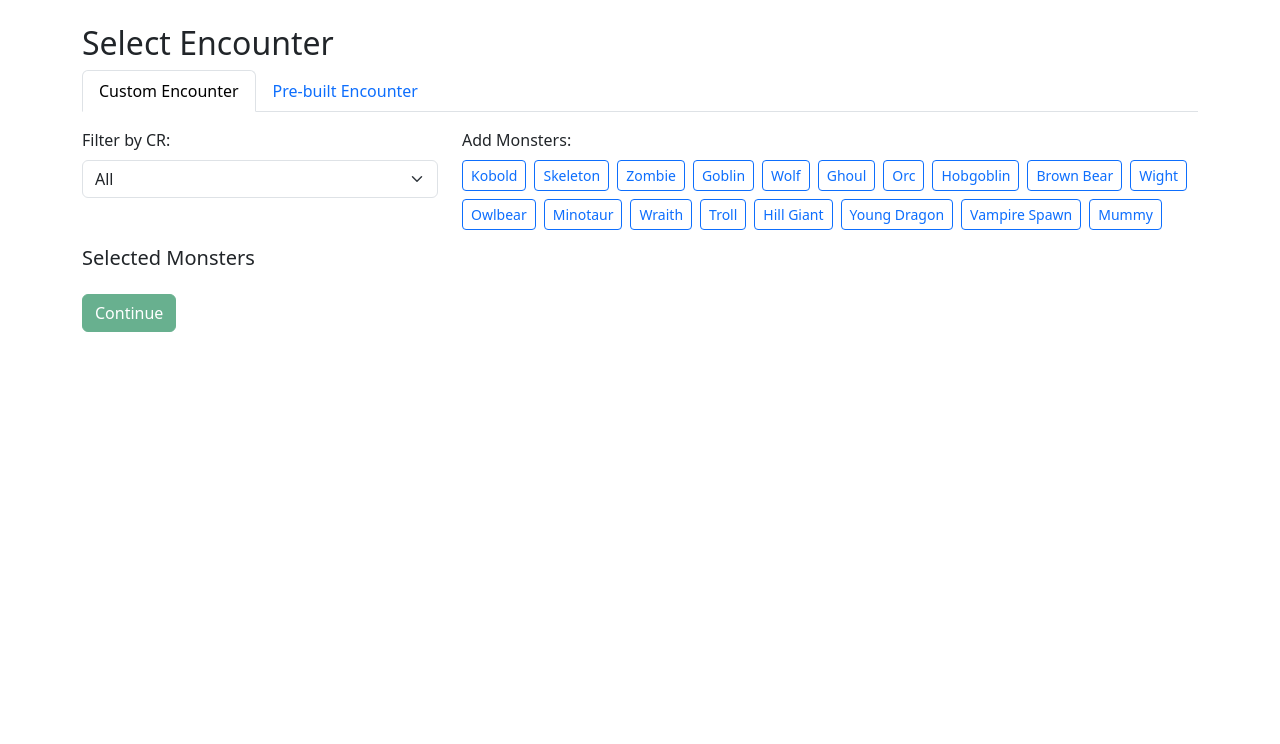
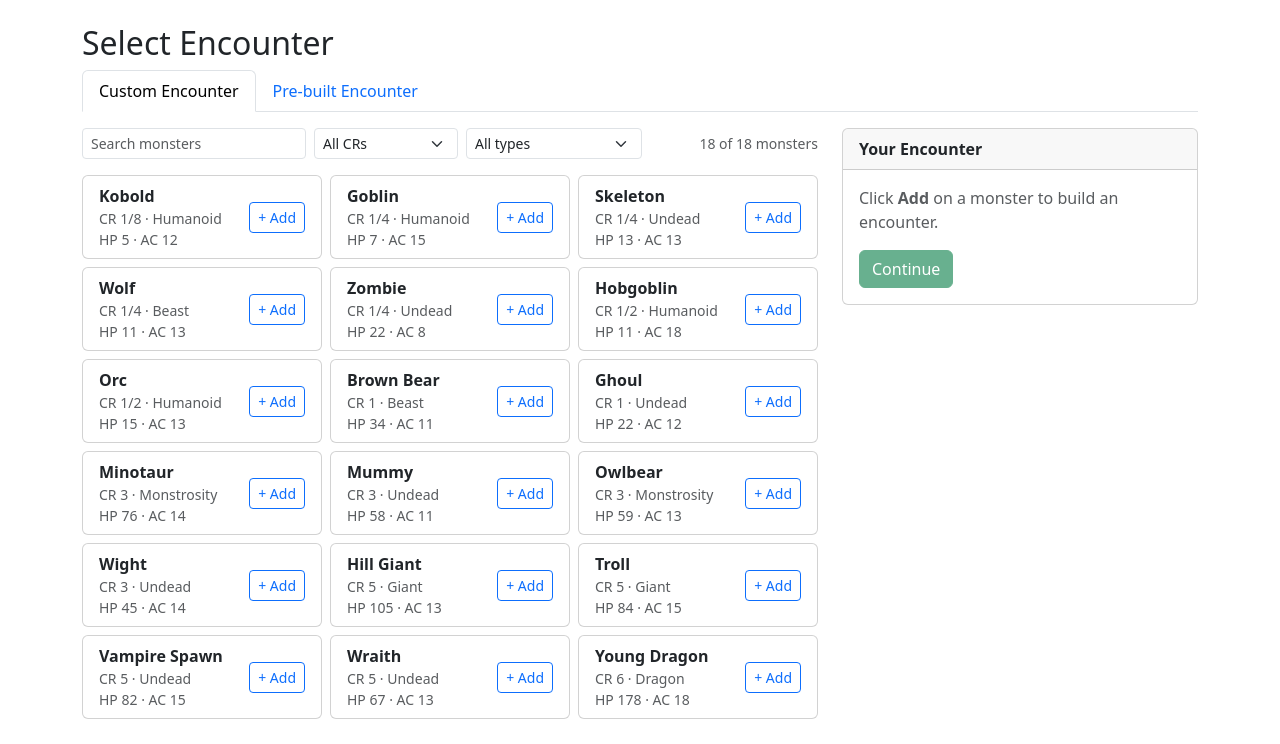
Before and after one commit to helix90/dnd5e_combat_sim, a Flask app: page /encounter in a window 1280 px wide. Shown: the part 56-800 px from the top of the page. Run offline with Flask 3, Linux system fonts and the light colour scheme; data comes from the database, SQL or seed files in the repository.

Commit message:
Make the custom encounter tab easier to browse
Show monsters as a filterable card grid (search, CR, type) sorted by CR,
with a sticky "Your Encounter" panel that groups monsters with +/-
counts, shows difficulty and XP, and holds Continue and Clear. Fixes the
CR filter, which threw on every change, and gives each tab its own
Continue button so they no longer enable each other.

Co-Authored-By: Claude Opus 5.5 <noreply@anthropic.com>

```diff
--- a/templates/encounter_selection.html
+++ b/templates/encounter_selection.html
@@ -5,7 +5,9 @@
   .encounter-card:hover, .encounter-card:focus { border-color: var(--bs-primary); outline: none; }
   .encounter-card.selected { border-color: var(--bs-primary); box-shadow: 0 0 0 .15rem rgba(var(--bs-primary-rgb), .35); background: var(--bs-primary-bg-subtle); }
   .encounter-group + .encounter-group { margin-top: 1.25rem; }
-  #prebuilt-summary { top: 1rem; }
+  #prebuilt-summary, #custom-summary { top: 1rem; }
+  .monster-card.in-encounter { border-color: var(--bs-success); background: var(--bs-success-bg-subtle); }
+  .qty-btn { width: 1.75rem; padding: 0; }
 </style>
 <h2>Select Encounter</h2>
 <ul class="nav nav-tabs" id="encounterTab" role="tablist">
@@ -18,27 +20,41 @@
 </ul>
 <div class="tab-content mt-3" id="encounterTabContent">
   <div class="tab-pane fade show active" id="custom" role="tabpanel">
-    <div class="row mb-3">
-      <div class="col-md-4">
-        <label for="cr-filter" class="form-label">Filter by CR:</label>
-        <select class="form-select" id="cr-filter">
-          <option value="">All</option>
-          <!-- JS will populate CR options -->
+    <div class="row g-4">
+      <div class="col-lg-8">
+        <div class="d-flex flex-wrap gap-2 align-items-center mb-3">
+          <input type="search" id="monster-search" class="form-control form-control-sm" style="max-width: 14rem"
+                 placeholder="Search monsters" aria-label="Search monsters">
+          <select id="cr-filter" class="form-select form-select-sm" style="max-width: 9rem" aria-label="Filter by CR">
+            <option value="">All CRs</option>
           </select>
+          <select id="monster-type-filter" class="form-select form-select-sm" style="max-width: 11rem" aria-label="Filter by type">
+            <option value="">All types</option>
+          </select>
+          <small class="text-muted ms-auto" id="monster-count"></small>
         </div>
-      <div class="col-md-8">
-        <label class="form-label">Add Monsters:</label>
-        <div id="monster-selector" class="d-flex flex-wrap gap-2">
-          <!-- JS will populate monster buttons -->
+        <div id="monster-selector">
+          <div class="text-muted">Loading monsters…</div>
+        </div>
+      </div>
+      <div class="col-lg-4 order-first order-lg-last">
+        <div class="card sticky-lg-top" id="custom-summary">
+          <div class="card-header fw-semibold d-flex justify-content-between">
+            <span>Your Encounter</span>
+            <span class="text-muted fw-normal small" id="custom-total"></span>
+          </div>
+          <div class="card-body">
+            <ul id="selected-monsters" class="list-unstyled mb-0"></ul>
+            <p id="custom-empty" class="text-muted mb-0">Click <strong>Add</strong> on a monster to build an encounter.</p>
+            <div id="custom-balance" class="mt-3"></div>
+            <div class="d-flex gap-2 mt-3">
+              <button id="custom-continue" class="btn btn-success" disabled>Continue</button>
+              <button id="custom-clear" class="btn btn-outline-secondary d-none">Clear</button>
             </div>
           </div>
         </div>
-    <h5>Selected Monsters</h5>
-    <ul id="selected-monsters" class="list-group mb-3">
-      <!-- JS will populate selected monsters -->
-    </ul>
-    <div id="balance-warning" class="alert alert-warning d-none"></div>
-    <button id="custom-continue" class="btn btn-success" disabled>Continue</button>
+      </div>
+    </div>
   </div>
   <div class="tab-pane fade" id="prebuilt" role="tabpanel">
     <div class="row g-4">
@@ -85,24 +101,11 @@
 <script>
 let currentParty = null;
 
-// Helper function to enable/disable both continue buttons
-function setContinueButtons(enabled, onClickHandler) {
-  const customBtn = document.getElementById('custom-continue');
-  const prebuiltBtn = document.getElementById('prebuilt-continue');
-
-  if (customBtn) {
-    customBtn.disabled = !enabled;
-    if (enabled && onClickHandler) {
-      customBtn.onclick = onClickHandler;
-    }
-  }
-
-  if (prebuiltBtn) {
-    prebuiltBtn.disabled = !enabled;
-    if (enabled && onClickHandler) {
-      prebuiltBtn.onclick = onClickHandler;
-    }
-  }
+// Each tab has its own Continue button; a null handler disables it
+function setContinueButton(id, onClickHandler) {
+  const button = document.getElementById(id);
+  button.disabled = !onClickHandler;
+  button.onclick = onClickHandler;
 }
 
 const TYPE_BADGES = { mob: 'bg-secondary', mixed: 'bg-info text-dark', elite: 'bg-warning text-dark', boss: 'bg-danger' };
@@ -275,9 +278,7 @@ function selectPrebuiltEncounter(name) {
     markSelectedCard();
     renderPrebuiltDetails(name, result);
     document.getElementById('prebuilt-clear').classList.remove('d-none');
-    setContinueButtons(true, function() {
-      window.location.href = '/simulate';
-    });
+    setContinueButton('prebuilt-continue', () => { window.location.href = '/simulate'; });
     // On narrow screens the summary sits below the list, so bring it into view
     if (window.innerWidth < 992) {
       document.getElementById('prebuilt-summary').scrollIntoView({ behavior: 'smooth' });
@@ -331,7 +332,7 @@ function clearPrebuiltSelection() {
       document.getElementById('prebuilt-details').innerHTML =
         '<p class="text-muted mb-0">Pick an encounter from the list to see its difficulty for your party.</p>';
       document.getElementById('prebuilt-clear').classList.add('d-none');
-      setContinueButtons(false, null);
+      setContinueButton('prebuilt-continue', null);
     })
     .catch(error => {
       console.error('Error clearing selection:', error);
@@ -339,58 +340,190 @@ function clearPrebuiltSelection() {
 }
 
 // Custom encounter functions
-function getSelectedMonsters() {
-  const selectedMonsters = [];
-  const monsterButtons = document.querySelectorAll('#monster-selector .btn-success');
-  monsterButtons.forEach(btn => {
-    const monsterData = JSON.parse(btn.dataset.monster);
-    selectedMonsters.push(monsterData);
-  });
-  return selectedMonsters;
+let allMonsters = [];
+const customCounts = new Map();  // monster name -> how many are in the encounter
+let balanceRequest = 0;          // ignore balance responses that arrive out of order
+
+function crValue(cr) {
+  const [num, den] = String(cr).split('/');
+  return den ? Number(num) / Number(den) : Number(num);
 }
 
-function addMonster(monsterData) {
-  const monsterSelector = document.getElementById('monster-selector');
-  const monsterButton = document.createElement('button');
-  monsterButton.className = 'btn btn-success btn-sm';
-  monsterButton.dataset.monster = JSON.stringify(monsterData);
-  monsterButton.textContent = monsterData.name;
-  monsterButton.onclick = function() {
-    this.remove();
-    updateSelectedMonsters();
-  };
-  monsterSelector.appendChild(monsterButton);
-  updateSelectedMonsters();
+function loadMonsters() {
+  fetch('/api/monsters')
+    .then(response => {
+      if (!response.ok) throw new Error(`HTTP ${response.status}`);
+      return response.json();
+    })
+    .then(monsters => {
+      allMonsters = monsters.slice().sort((a, b) => crValue(a.cr) - crValue(b.cr) || a.name.localeCompare(b.name));
+
+      const crFilter = document.getElementById('cr-filter');
+      [...new Set(allMonsters.map(m => String(m.cr)))].forEach(cr => {
+        crFilter.add(new Option(`CR ${cr}`, cr));
+      });
+      const typeFilter = document.getElementById('monster-type-filter');
+      [...new Set(allMonsters.map(m => m.type).filter(Boolean))].sort().forEach(type => {
+        typeFilter.add(new Option(capitalize(type), type));
+      });
+
+      crFilter.onchange = renderMonsterList;
+      typeFilter.onchange = renderMonsterList;
+      document.getElementById('monster-search').oninput = renderMonsterList;
+      document.getElementById('custom-clear').onclick = clearCustomEncounter;
+      renderMonsterList();
+      renderCustomEncounter();
+    })
+    .catch(error => {
+      console.error('Error loading monsters:', error);
+      document.getElementById('monster-selector').innerHTML =
+        '<div class="alert alert-danger">Failed to load monsters</div>';
+    });
 }
 
-function updateSelectedMonsters() {
-  const selectedMonsters = getSelectedMonsters();
-  const selectedList = document.getElementById('selected-monsters');
+function renderMonsterList() {
+  const container = document.getElementById('monster-selector');
+  const cr = document.getElementById('cr-filter').value;
+  const type = document.getElementById('monster-type-filter').value;
+  const query = document.getElementById('monster-search').value.trim().toLowerCase();
 
-  selectedList.innerHTML = '';
-  selectedMonsters.forEach(monster => {
-    const li = document.createElement('li');
-    li.className = 'list-group-item d-flex justify-content-between align-items-center';
-    li.innerHTML = `
-      ${monster.name} (CR: ${monster.cr}, HP: ${monster.hp}, AC: ${monster.ac})
-      <span class="badge bg-primary rounded-pill">${monster.count || 1}</span>
-    `;
-    selectedList.appendChild(li);
+  const matches = allMonsters.filter(m =>
+    (!cr || String(m.cr) === cr) &&
+    (!type || m.type === type) &&
+    (!query || m.name.toLowerCase().includes(query))
+  );
+  document.getElementById('monster-count').textContent = `${matches.length} of ${allMonsters.length} monsters`;
+
+  if (matches.length === 0) {
+    container.innerHTML = '<div class="text-muted">No monsters match these filters.</div>';
+    return;
+  }
+
+  container.innerHTML = `<div class="row row-cols-1 row-cols-md-2 row-cols-xl-3 g-2">
+    ${matches.map(m => {
+      const count = customCounts.get(m.name) || 0;
+      return `<div class="col">
+        <div class="card h-100 monster-card${count ? ' in-encounter' : ''}">
+          <div class="card-body py-2 px-3 d-flex justify-content-between align-items-center gap-2">
+            <div>
+              <div class="fw-semibold">${escapeHtml(m.name)}</div>
+              <div class="small text-muted">CR ${escapeHtml(m.cr)} · ${escapeHtml(capitalize(m.type || ''))}</div>
+              <div class="small text-muted">HP ${escapeHtml(m.hp)} · AC ${escapeHtml(m.ac)}</div>
+            </div>
+            <button type="button" class="btn btn-sm ${count ? 'btn-success' : 'btn-outline-primary'} text-nowrap"
+                    data-name="${escapeHtml(m.name)}" aria-label="Add ${escapeHtml(m.name)}">
+              + Add${count ? ` <span class="badge bg-light text-dark ms-1">${count}</span>` : ''}
+            </button>
+          </div>
+        </div>
+      </div>`;
+    }).join('')}
+  </div>`;
+
+  container.querySelectorAll('button[data-name]').forEach(btn => {
+    btn.onclick = () => changeMonsterCount(btn.dataset.name, 1);
+  });
+}
+
+function changeMonsterCount(name, delta) {
+  const count = Math.max(0, (customCounts.get(name) || 0) + delta);
+  if (count) customCounts.set(name, count); else customCounts.delete(name);
+  renderMonsterList();
+  renderCustomEncounter();
+}
+
+function clearCustomEncounter() {
+  customCounts.clear();
+  renderMonsterList();
+  renderCustomEncounter();
+}
+
+// The backend expects one entry per monster, so expand the counts
+function getSelectedMonsters() {
+  const selected = [];
+  customCounts.forEach((count, name) => {
+    const monster = allMonsters.find(m => m.name === name);
+    for (let i = 0; i < count; i++) selected.push(monster);
+  });
+  return selected;
+}
+
+function renderCustomEncounter() {
+  const list = document.getElementById('selected-monsters');
+  const total = [...customCounts.values()].reduce((a, b) => a + b, 0);
+
+  list.innerHTML = [...customCounts.entries()].map(([name, count]) => {
+    const m = allMonsters.find(x => x.name === name);
+    return `<li class="d-flex align-items-center gap-2 py-1 border-bottom">
+      <div class="flex-grow-1">
+        <div class="fw-semibold">${escapeHtml(name)}</div>
+        <div class="small text-muted">CR ${escapeHtml(m.cr)} · HP ${escapeHtml(m.hp)} · AC ${escapeHtml(m.ac)}</div>
+      </div>
+      <div class="btn-group btn-group-sm" role="group" aria-label="${escapeHtml(name)} count">
+        <button type="button" class="btn btn-outline-secondary qty-btn" data-name="${escapeHtml(name)}" data-delta="-1" aria-label="Remove one ${escapeHtml(name)}">−</button>
+        <span class="btn btn-outline-secondary disabled text-body" style="min-width: 2rem">${count}</span>
+        <button type="button" class="btn btn-outline-secondary qty-btn" data-name="${escapeHtml(name)}" data-delta="1" aria-label="Add one ${escapeHtml(name)}">+</button>
+      </div>
+      <button type="button" class="btn btn-sm btn-link text-danger p-0 ms-1" data-name="${escapeHtml(name)}" data-delta="${-count}" aria-label="Remove all ${escapeHtml(name)}">✕</button>
+    </li>`;
+  }).join('');
+  list.querySelectorAll('button[data-delta]').forEach(btn => {
+    btn.onclick = () => changeMonsterCount(btn.dataset.name, Number(btn.dataset.delta));
   });
 
-  // Enable/disable both continue buttons
-  if (selectedMonsters.length === 0) {
-    setContinueButtons(false, null);
-  } else {
-    setContinueButtons(true, function() {
-      // Send selected monsters to backend
+  document.getElementById('custom-empty').classList.toggle('d-none', total > 0);
+  document.getElementById('custom-clear').classList.toggle('d-none', total === 0);
+  document.getElementById('custom-total').textContent = total ? `${total} monster${total === 1 ? '' : 's'}` : '';
+  setContinueButton('custom-continue', total ? submitCustomEncounter : null);
+  updateCustomBalance();
+}
+
+function updateCustomBalance() {
+  const balanceDiv = document.getElementById('custom-balance');
+  const monsters = getSelectedMonsters();
+  const request = ++balanceRequest;
+  if (!currentParty || monsters.length === 0) {
+    balanceDiv.innerHTML = '';
+    return;
+  }
+
+  fetch('/api/encounter/balance', {
+    method: 'POST',
+    headers: { 'Content-Type': 'application/json' },
+    body: JSON.stringify({
+      monsters: monsters,
+      party_level: currentParty.party_level,
+      party_size: currentParty.party_size
+    })
+  })
+  .then(response => response.json())
+  .then(result => {
+    if (request !== balanceRequest) return;
+    let html = `<div class="small text-muted mb-1">For your party: level ${escapeHtml(currentParty.party_level)}, ${escapeHtml(currentParty.party_size)} characters</div>`;
+    if (result.balance) {
+      const difficulty = typeof result.balance === 'object' ? result.balance.difficulty : result.balance;
+      html += `<span class="badge fs-6 ${DIFFICULTY_BADGES[difficulty] || 'bg-secondary'}">${escapeHtml(capitalize(difficulty))}</span>`;
+      if (typeof result.balance === 'object') {
+        html += ` <small class="text-muted ms-1">${escapeHtml(result.balance.total_xp)} XP (base ${escapeHtml(result.balance.base_xp)})</small>`;
+      }
+    }
+    const warnings = Array.isArray(result.warnings) ? result.warnings : (result.warnings ? [result.warnings] : []);
+    if (warnings.length) {
+      html += `<div class="alert alert-warning py-2 small mt-2 mb-0">${warnings.map(escapeHtml).join('<br>')}</div>`;
+    }
+    balanceDiv.innerHTML = html;
+  })
+  .catch(error => {
+    console.error('Error checking balance:', error);
+  });
+}
+
+function submitCustomEncounter() {
   fetch('/encounter/custom', {
     method: 'POST',
-        headers: {
-          'Content-Type': 'application/json',
-        },
+    headers: { 'Content-Type': 'application/json' },
     body: JSON.stringify({
-          monsters: selectedMonsters,
+      monsters: getSelectedMonsters(),
       party_level: currentParty ? currentParty.party_level : 1,
       party_size: currentParty ? currentParty.party_size : 4
     })
@@ -407,98 +540,6 @@ function updateSelectedMonsters() {
     console.error('Error creating custom encounter:', error);
     alert('Failed to create custom encounter: ' + error.message);
   });
-    });
 }
-
-  // Show balance warning if available
-  if (currentParty && selectedMonsters.length > 0) {
-    fetch('/api/encounter/balance', {
-      method: 'POST',
-      headers: {
-        'Content-Type': 'application/json',
-      },
-      body: JSON.stringify({
-        monsters: selectedMonsters,
-        party_level: currentParty.party_level,
-        party_size: currentParty.party_size
-      })
-    })
-    .then(response => response.json())
-    .then(result => {
-      const warningDiv = document.getElementById('balance-warning');
-      if (result.balance) {
-        const difficulty = typeof result.balance === 'object' ? result.balance.difficulty : result.balance;
-
-        if (difficulty && difficulty !== 'balanced') {
-          if (typeof result.balance === 'object') {
-            warningDiv.innerHTML = `
-              <strong>Encounter Balance:</strong> ${difficulty.charAt(0).toUpperCase() + difficulty.slice(1)}<br>
-              <small>Total XP: ${result.balance.total_xp} (Base: ${result.balance.base_xp})</small>
-            `;
-          } else {
-            warningDiv.textContent = `Encounter Balance: ${difficulty}`;
-          }
-          warningDiv.classList.remove('d-none');
-        } else {
-          warningDiv.classList.add('d-none');
-        }
-      } else {
-        warningDiv.classList.add('d-none');
-      }
-    })
-    .catch(error => {
-      console.error('Error checking balance:', error);
-    });
-  }
-}
-
-// Load monsters for custom encounter
-function loadMonsters() {
-  fetch('/api/monsters')
-    .then(response => response.json())
-    .then(monsters => {
-      const monsterSelector = document.getElementById('monster-selector');
-      const crFilter = document.getElementById('cr-filter');
-
-      // Populate CR filter
-      const crs = [...new Set(monsters.map(m => m.cr))].sort();
-      crs.forEach(cr => {
-        const option = document.createElement('option');
-        option.value = cr;
-        option.textContent = `CR ${cr}`;
-        crFilter.appendChild(option);
-      });
-
-      // Populate monster buttons
-      monsters.forEach(monster => {
-        const monsterButton = document.createElement('button');
-        monsterButton.className = 'btn btn-outline-primary btn-sm';
-        monsterButton.textContent = monster.name;
-        monsterButton.onclick = function() {
-          addMonster(monster);
-        };
-        monsterSelector.appendChild(monsterButton);
-      });
-
-      // Add CR filter functionality
-      crFilter.onchange = function() {
-        const selectedCR = this.value;
-        const monsterButtons = monsterSelector.querySelectorAll('.btn');
-        monsterButtons.forEach(btn => {
-          if (!selectedCR || btn.dataset.monster) {
-            btn.style.display = 'block';
-          } else {
-            const monsterData = JSON.parse(btn.dataset.monster);
-            btn.style.display = monsterData.cr === selectedCR ? 'block' : 'none';
-          }
-        });
-      };
-    })
-    .catch(error => {
-      console.error('Error loading monsters:', error);
-    });
-}
-
-
 </script>
 {% endblock %}
```
Lines whose indentation alone changed are shown as unchanged.
